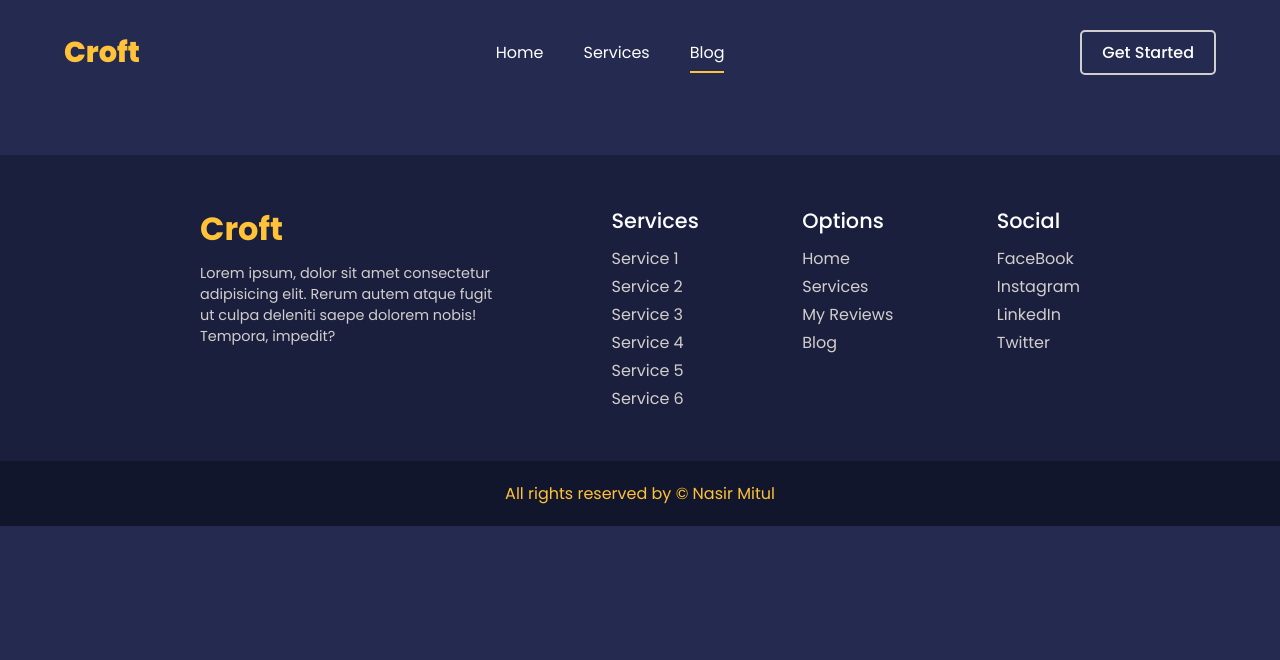
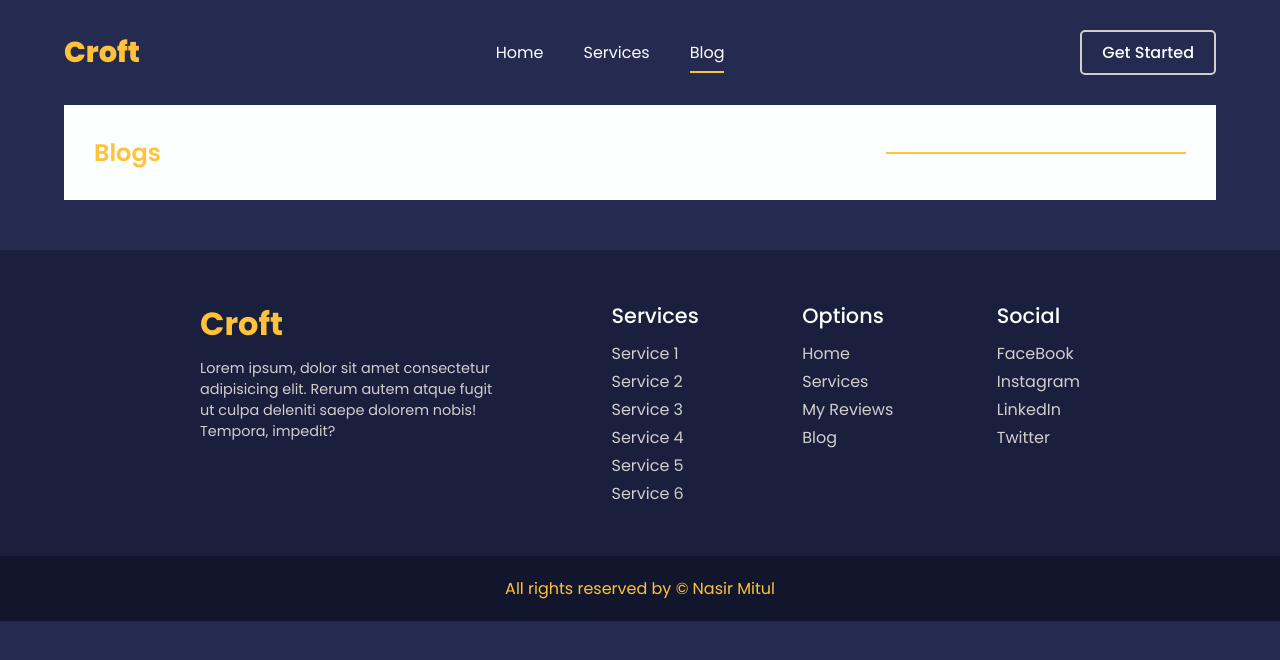
Before and after one commit to nasirmitul/croft-client-side, a React (Create React App) app: page /blog in a window 1280 px wide. Shown: the top 660 px of the page. Built offline with nearby package versions, Linux system fonts and the light colour scheme; no server answers.

Commit message:
services page complete

```diff
--- a/src/components/Blog/Blog.js
+++ b/src/components/Blog/Blog.js
@@ -4,6 +4,9 @@ const Blog = () => {
     return (
         <div className='container'>
             <div className="blogs">
+            <div className="heading">
+                <p>Blogs</p>
+            </div>
                 <div className="blog-1">
 
                 </div>
--- a/src/components/Home/Home.js
+++ b/src/components/Home/Home.js
@@ -7,8 +7,8 @@ const Home = () => {
     const [services, setServices] = useState([]);
     useEffect(() => {
         fetch('http://localhost:5000/home/services')
-        .then(res => res.json())
-        .then(data => setServices(data));
+            .then(res => res.json())
+            .then(data => setServices(data));
     }, [])
 
     return (
@@ -16,19 +16,21 @@ const Home = () => {
             <Banner></Banner>
 
             <div className="our-services">
-                <h2>Our Services</h2>
+                <h2 className='home-heading'>Our Services</h2>
                 <div className="services">
                     {
                         services.map(service => <Service
-                        service={service}
-                        key={service._id}
+                            service={service}
+                            key={service._id}
                         ></Service>)
                     }
                 </div>
 
-                <button className="custom-button">
-                    <Link to='/services'>See all services</Link>
-                </button>
+                <Link to='/services'>
+                    <button className="custom-button see-all-services">
+                        See all Services
+                    </button>
+                </Link>
             </div>
         </div>
     );
--- /dev/null
+++ b/src/components/Services/Services.js
@@ -0,0 +1,30 @@
+import React, { useEffect, useState } from 'react';
+import Service from './Service';
+
+const Services = () => {
+    const [services, setServices] = useState([]);
+    useEffect(() => {
+        fetch('http://localhost:5000/services')
+            .then(res => res.json())
+            .then(data => setServices(data));
+    }, [])
+    return (
+        <div className='container'>
+
+            <div className="heading">
+                <p>Our All Services</p>
+            </div>
+
+            <div className="services">
+                {
+                    services.map(service => <Service
+                        service={service}
+                        key={service._id}
+                    ></Service>)
+                }
+            </div>
+        </div>
+    );
+};
+
+export default Services;
--- a/src/styles/style.css
+++ b/src/styles/style.css
@@ -26,6 +26,14 @@
     margin: auto;
 }
 
+html {
+    scroll-behavior: smooth;
+}
+
+body {
+    background: var(--background-dark-500);
+}
+
 a {
     text-decoration: none;
 }
@@ -49,14 +57,29 @@ a {
     border: 2px solid var(--primary-700);
 }
 
-html {
-    scroll-behavior: smooth;
+.heading{
+    background:var(--text-light);
+    margin-bottom: 30px;
+    padding: 30px;
 }
 
-body {
-    background: var(--background-dark-500);
+.heading p{
+    position: relative;
+    color: var(--primary-700);
+    font-size: 1.5rem;
+    font-weight: 600;
 }
 
+.heading p::after{
+    content: '';
+    position: absolute;
+    height: 2px;
+    width: min(300px, 50%);
+    background: var(--primary-700);
+    top: 50%;
+    transform: translateY(-50%);
+    right: 0;
+}
 
 
 /* =========================== Navbar =========================== */
@@ -279,6 +302,25 @@ body {
 
 /* =========================== Home =========================== */
 
+.home-heading{
+    color: var(--text-light);
+    margin: 50px 0 20px;
+    font-weight: 400;
+    font-size: 1.4rem;
+    position: relative;
+}
+
+.home-heading::after{
+    content: '';
+    position: absolute;
+    height: 2px;
+    width: min(300px, 50%);
+    background: var(--primary-700);
+    top: 50%;
+    transform: translateY(-50%);
+    right: 0;
+}
+
 /* ---------- Banner ---------- */
 
 
@@ -287,6 +329,7 @@ body {
 .services{
     display: grid;
     grid-template-columns: repeat(3, 1fr);
+    grid-auto-rows: minmax(400px, auto);
     grid-gap: 20px;
 }
 
@@ -298,6 +341,8 @@ body {
     border-radius: 1px solid var(--primary-700);
     transition: .3s;
     cursor: pointer;
+    height: 100%;
+    position: relative;
 }
 
 .services .service:hover{
@@ -312,7 +357,6 @@ body {
     border-radius: 3px !important;
     border: 2px solid var(--text-light);
 }
-
 
 .services .service .service-name{
     font-size: 1.5rem;
@@ -369,7 +413,13 @@ body {
     font-weight: 600;
 }
 
-
+.see-all-services{
+    margin-top: 40px;
+    width: fit-content;
+    position: relative;
+    left: 50%;
+    transform: translateX(-50%);
+}
 
 /* =========================== Footer =========================== */
 .footer {
```
